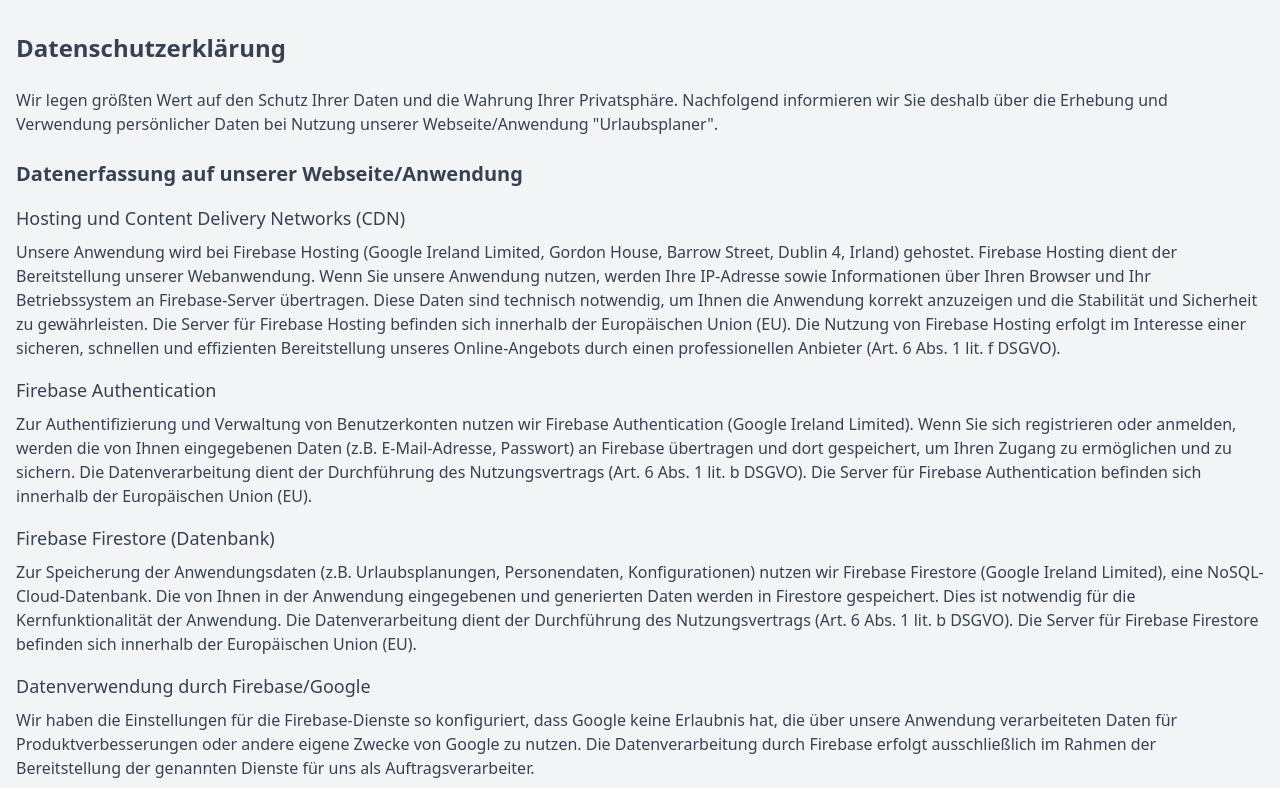
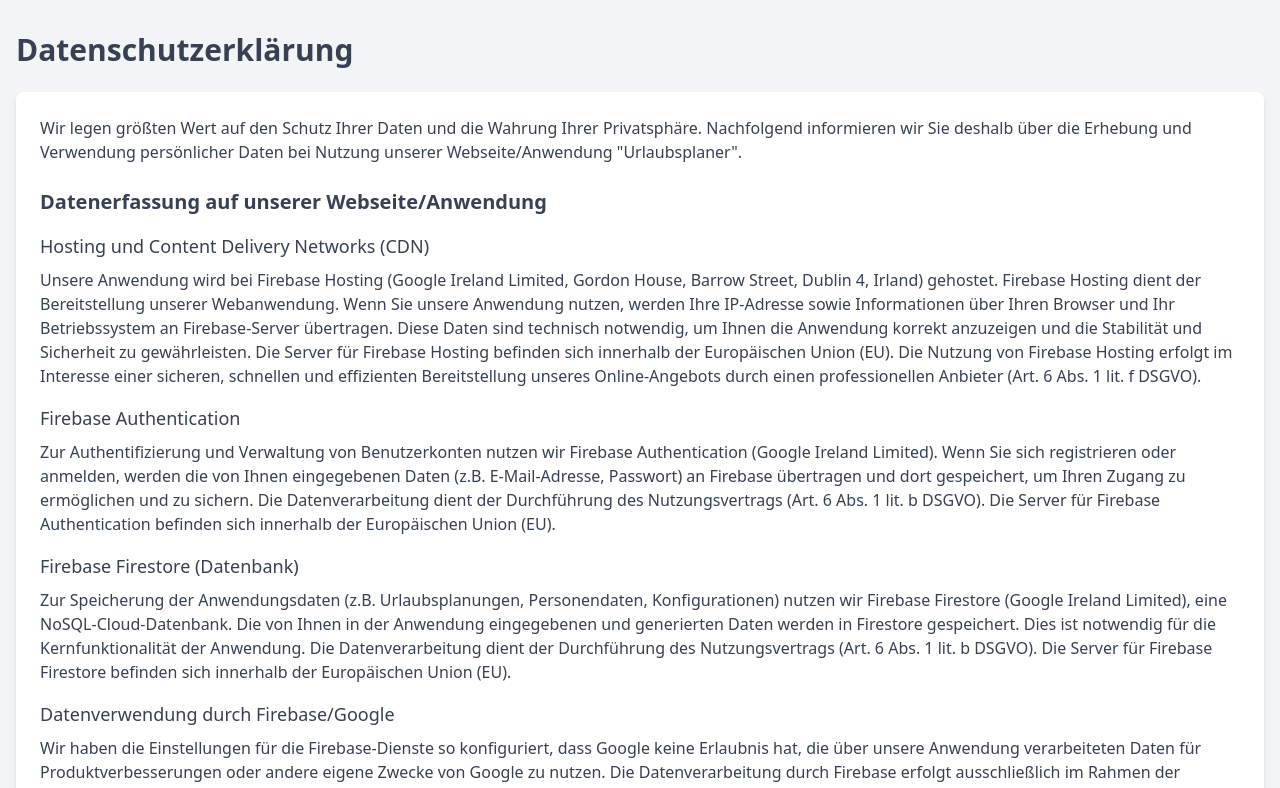
Before and after one commit to philipp-1337/urlaubsplanerV2, a React (Create React App) app: page /datenschutz in a window 1280 px wide. Shown: the top 788 px of the page. Built offline with nearby package versions, Linux system fonts and the light colour scheme; no server answers.

Commit message:
safe area adjustments + test toast top

```diff
--- a/src/App.js
+++ b/src/App.js
@@ -32,7 +32,7 @@
   return (
     <>
       {isLoggedIn && <Header />} {/* Header is rendered conditionally here */}
-      <main className="flex flex-col flex-grow bg-gray-100"> {/* Make main a flex container that arranges children vertically and grows */}
+      <main className="flex flex-col flex-grow bg-gray-100 overflow-auto"> {/* Make main a flex container that arranges children vertically and grows */}
         <Routes>
           {/* Public routes accessible always */}
           <Route path="/login" element={isLoggedIn ? <Navigate to="/" replace /> : <LoginForm />} />
@@ -76,7 +76,10 @@
         <CalendarProvider>
           <div className="flex flex-col min-h-screen">
             <AppContent />
-              <Toaster richColors position="bottom-right" />
+              <Toaster
+                richColors
+                position="top-center"
+                />
             <Footer />
           </div>
         </CalendarProvider>
--- a/src/components/common/Footer.js
+++ b/src/components/common/Footer.js
@@ -8,7 +8,7 @@
   const location = useLocation(); // Hole die aktuelle Location
 
   return (
-    <footer className="bg-gray-100 text-center pt-4 pb-safe-4">
+    <footer className="bg-gray-100 text-center pt-4 pb-safe-smart">
       <div className="text-xs text-gray-500">
         {/* Zeige Login-Link nur, wenn nicht eingeloggt und nicht auf der Login-Seite */}
         {!isLoggedIn && location.pathname !== '/login' && (
--- a/src/components/legal/PrivacyPolicyPage.js
+++ b/src/components/legal/PrivacyPolicyPage.js
@@ -58,9 +58,10 @@
   };
 
   return (
-    <div className="container mx-auto px-4 py-8 text-gray-700">
-      <h1 className="text-2xl font-bold mb-6">Datenschutzerklärung</h1>
+    <div className="container mx-auto px-4 pt-8 text-gray-700">
+      <h1 className="text-3xl font-bold mb-6">Datenschutzerklärung</h1>
 
+      <section className="p-6 mb-8 bg-white rounded-lg shadow-md">
         <p className="mb-4">
           Wir legen größten Wert auf den Schutz Ihrer Daten und die Wahrung Ihrer Privatsphäre.
           Nachfolgend informieren wir Sie deshalb über die Erhebung und Verwendung persönlicher Daten bei Nutzung unserer Webseite/Anwendung "Urlaubsplaner".
@@ -142,6 +143,7 @@
             Stand: Mai 2025
           </span>
         </p>
+      </section>
     </div>
   );
 };
--- a/tailwind.config.js
+++ b/tailwind.config.js
@@ -26,8 +26,8 @@
         'gray-dark': '#806a74',
       },
       spacing: {
-        'safe-4': 'calc(1rem + env(safe-area-inset-bottom, 0px))'
-      }
+        'safe-smart': 'max(1rem, calc(0.75rem + env(safe-area-inset-bottom, 0px)))',
+      },
     },
   },
   plugins: [],
```
Lines whose indentation alone changed are shown as unchanged.
